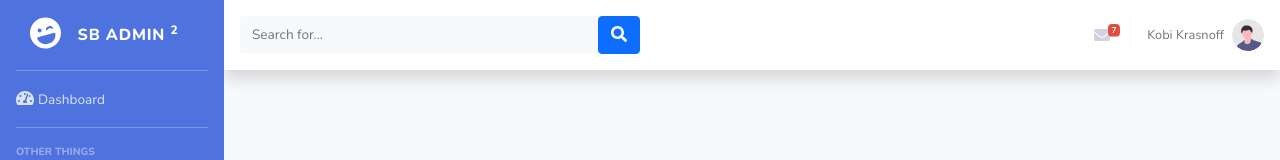
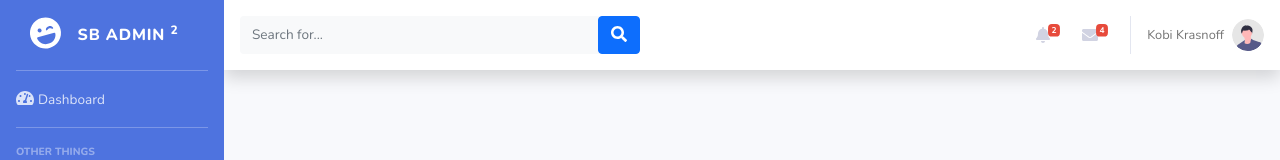
Before and after one commit to krasnoff/bootstrap-admin-app, a React (Create React App) app: page / in a window 1280 px wide. Shown: the top 160 px of the page. Built offline with nearby package versions, Linux system fonts and the light colour scheme.

Commit message:
finish dropdown frame

```diff
--- /dev/null
+++ b/src/Types/Header/HeaderMenuItem.ts
@@ -0,0 +1,10 @@
+import { IconDefinition } from "@fortawesome/fontawesome-svg-core";
+
+export default interface HeaderMenuItem {
+    iconDefinition: IconDefinition,
+    numberOfMessages: number,
+    title: string,
+    bottomText: string,
+    bottomTextUrl: string,
+    subMenuItems: Array<string>
+}
--- a/src/components/Header/HeaderMenu/HeaderMenuItem/HeaderMenuItem.tsx
+++ b/src/components/Header/HeaderMenu/HeaderMenuItem/HeaderMenuItem.tsx
@@ -1,12 +1,16 @@
-import { faEnvelope } from '@fortawesome/free-solid-svg-icons';
 import { FontAwesomeIcon } from '@fortawesome/react-fontawesome';
 import React, { Ref } from 'react';
 import { Dropdown } from 'react-bootstrap';
 import styles from './headerMenuItem.module.scss';
 import stylesText from '../../../../css/texts.module.scss';
 import stylesShadows from '../../../../css/shadows.module.scss';
+import HeaderMenuItemObj from '../../../../Types/Header/HeaderMenuItem';
 
-function HeaderMenuItem() {
+interface MyProps {
+  properties: HeaderMenuItemObj
+}
+
+function HeaderMenuItem(outerProps: MyProps) {
     interface InputProps {
         children: JSX.Element,
         onClick: ((event: React.MouseEvent<HTMLSpanElement, MouseEvent>) => void)
@@ -42,14 +46,14 @@ function HeaderMenuItem() {
               className={[props.className, styles.submenuItems, stylesShadows.shadow, styles.customDropDown].join(' ')}
               aria-labelledby={props['aria-labelledby']}
             >
-              <h6 className={styles.dropdownHeader}>Message Center</h6>
+              <h6 className={styles.dropdownHeader}>{outerProps.properties.title}</h6>
               <ul className={[styles.dropDownItemList].join(' ')}>
                 {React.Children.toArray(props.children).filter(
                   (child: any) =>
                     'child.props.children',
                 )}
               </ul>
-              <span className={['dropdown-item text-center', stylesText.small, stylesText.textGray500, styles.dropDownFooter].join(' ')}>Read More Messages</span>
+              <span className={['dropdown-item text-center', stylesText.small, stylesText.textGray500, styles.dropDownFooter].join(' ')}>{outerProps.properties.bottomText}</span>
             </div>
           );
         },
@@ -60,14 +64,14 @@ function HeaderMenuItem() {
             <Dropdown className={styles.dropDownWrapper}>
                 <Dropdown.Toggle as={CustomToggle}>
                     <span className={[styles.navLink, styles.navLinkIcon, 'dropdown-toggle'].join(' ')}>
-                        <FontAwesomeIcon icon={faEnvelope} />
-                        <span className={[styles.badge, styles.badgeDanger, styles.badgeCounter].join(' ')}>7</span>
+                        <FontAwesomeIcon icon={outerProps.properties.iconDefinition} />
+                        <span className={[styles.badge, styles.badgeDanger, styles.badgeCounter].join(' ')}>{outerProps.properties.numberOfMessages}</span>
                     </span>
                 </Dropdown.Toggle>
                 <Dropdown.Menu as={CustomMenu}>
-                    <Dropdown.Item bsPrefix={styles.customDropDown}>item 1</Dropdown.Item>
-                    <Dropdown.Item bsPrefix={styles.customDropDown}>item 2</Dropdown.Item>
-                    <Dropdown.Item bsPrefix={styles.customDropDown}>item 3</Dropdown.Item>
+                  {outerProps.properties.subMenuItems.map((el, index) =>
+                    <Dropdown.Item bsPrefix={styles.customDropDown} key={index}>{el}</Dropdown.Item>
+                  )}
                 </Dropdown.Menu>
             </Dropdown>
         </li>
--- a/src/components/Header/HeaderMenu/HeaderMenuItem/headerMenuItem.module.scss
+++ b/src/components/Header/HeaderMenu/HeaderMenuItem/headerMenuItem.module.scss
@@ -4,17 +4,19 @@
     position: relative;
     display: flex;
     align-items: center;
+    margin-right: 1.0rem !important;
+    margin-left: 1.0rem !important;
+    cursor: pointer;
 
     .dropDownWrapper {
         display: flex;
-
-
     }
 
     .navLink {
         color: $rgba-3;
         text-decoration: none;
         display: flex;
+
 
         &::after {
             display: inline-block;
--- a/src/components/Header/HeaderMenu/headerMenu.module.scss
+++ b/src/components/Header/HeaderMenu/headerMenu.module.scss
@@ -11,7 +11,7 @@
 
     .topbarDivider {
         width: 0;
-        border-right: 1px solid $white-gray-light;
+        border-right: 1px solid $gray-3;
         height: calc(4.375rem - 2rem);
         margin: auto 1rem;
     }
--- a/src/components/Header/HeaderMenu/headerMenu.tsx
+++ b/src/components/Header/HeaderMenu/headerMenu.tsx
@@ -1,11 +1,32 @@
 import styles from './headerMenu.module.scss';
 import HeaderMenuItem from './HeaderMenuItem/HeaderMenuItem';
+import HeaderMenuItemObj from '../../../Types/Header/HeaderMenuItem';
 import HeaderMenuItemName from './HeaderMenuItemName/headerMenuItemName';
+import { faBell, faEnvelope } from '@fortawesome/free-solid-svg-icons';
 
 function HeaderMenu() {
+    const headerMenuItems: Array<HeaderMenuItemObj> = [{
+        iconDefinition: faBell,
+        numberOfMessages: 2,
+        title: 'Alerts center',
+        bottomText: 'show all alerts',
+        bottomTextUrl: '/somthing',
+        subMenuItems: ['one', 'two']
+    },{
+        iconDefinition: faEnvelope,
+        numberOfMessages: 4,
+        title: 'messages center',
+        bottomText: 'show all alerts',
+        bottomTextUrl: '/somthing',
+        subMenuItems: ['uno', 'dos', 'tres']
+    }];
+
     return (
         <ul className={styles.navbarNav}>
-            <HeaderMenuItem></HeaderMenuItem>
+            {headerMenuItems.map((el, index) =>
+                <HeaderMenuItem properties={el} key={index}></HeaderMenuItem>
+            )}
+
             <div className={[styles.topbarDivider, 'd-none d-sm-block'].join(' ')}></div>
             <HeaderMenuItemName></HeaderMenuItemName>
         </ul>
```
